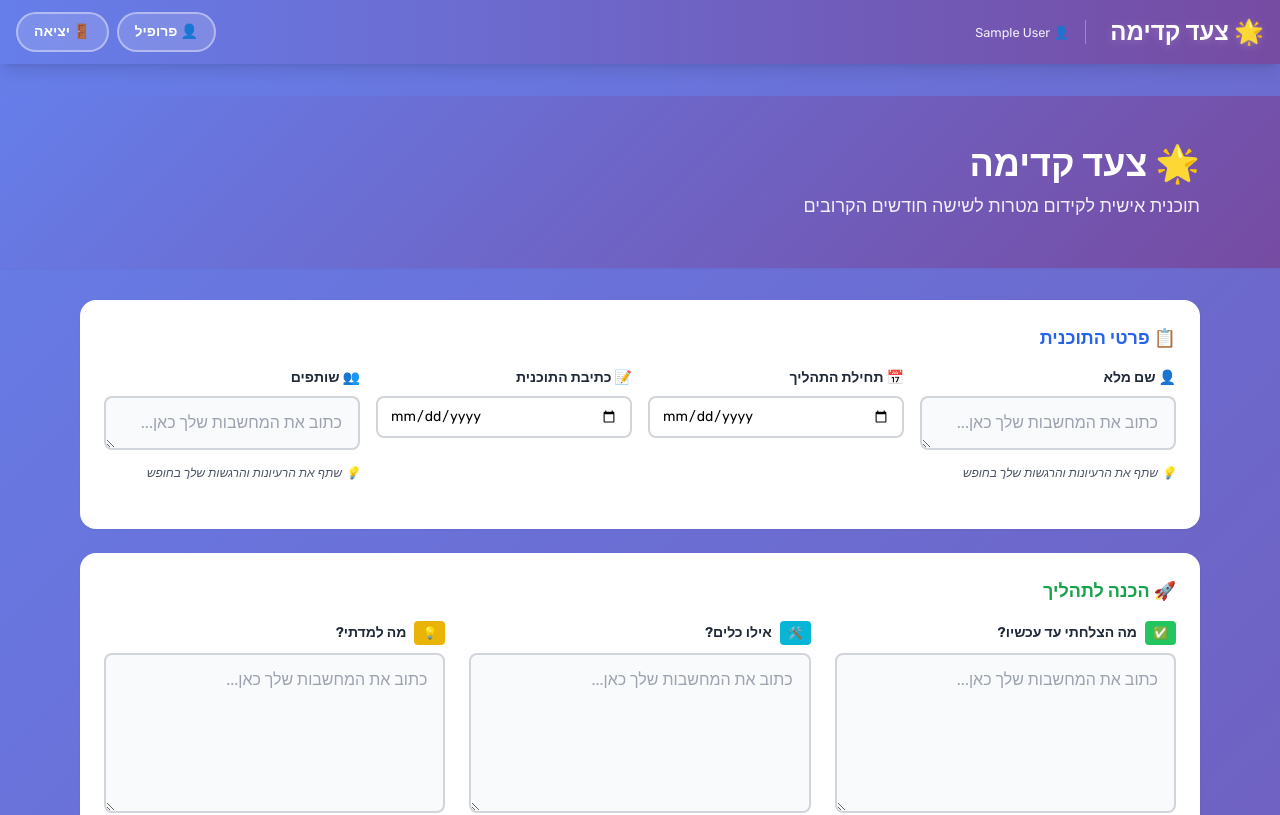
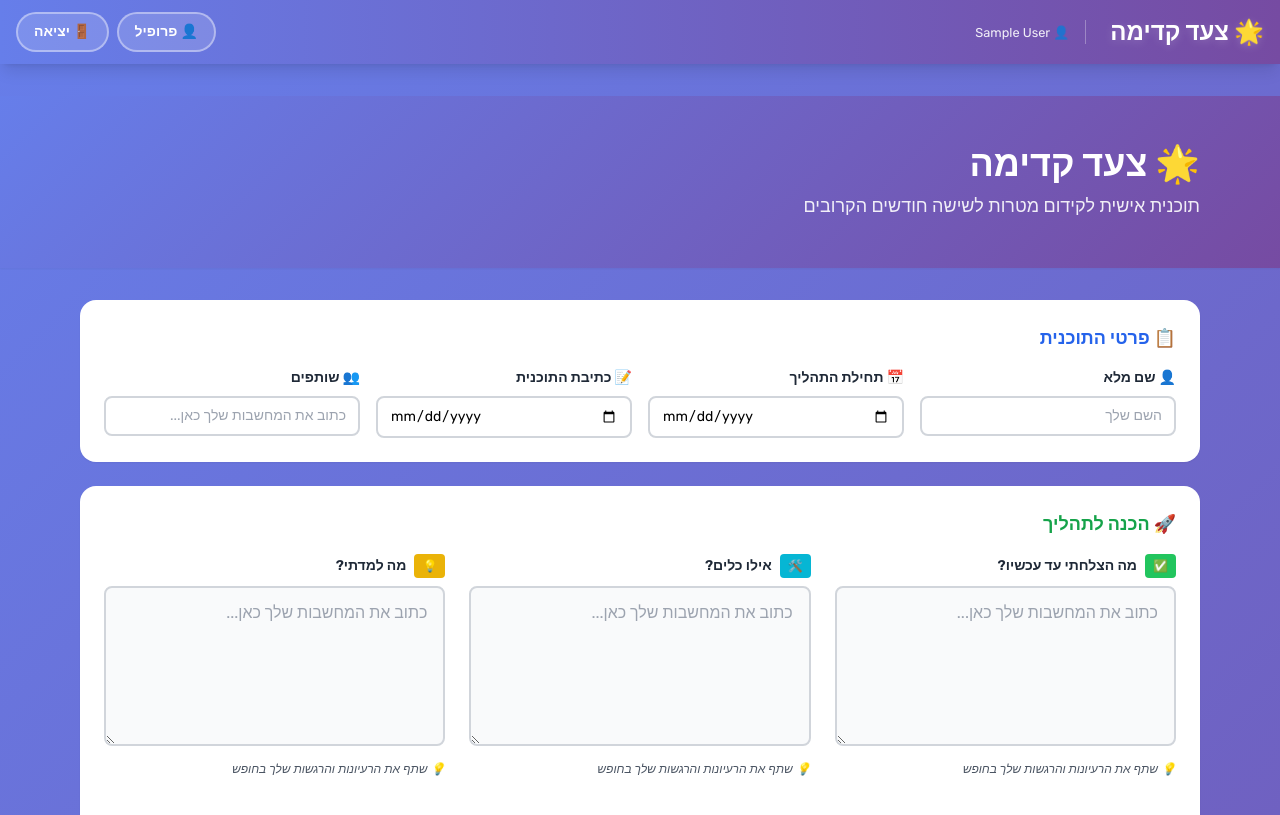
Before and after one commit to Star69995/step-forward, a React (Vite) app: page /form in a window 1280 px wide. Shown: the top 815 px of the page. Built offline with nearby package versions, Linux system fonts and the light colour scheme; no server answers; the database is empty; sample sign-in values are in the browser's storage.

Commit message:
feat: add guidelines document for project workflow and component reuse; update FormSection and FormPage for improved placeholder handling

```diff
--- a/src/components/FormSection.jsx
+++ b/src/components/FormSection.jsx
@@ -1,11 +1,20 @@
 import React from "react";
 import { useFormContext } from "react-hook-form";
 
-const FormSection = ({ name, label, rows = 3, showLabel = true, icon = "📝" }) => {
+const FormSection = ({
+    name,
+    label,
+    rows = 3,
+    showLabel = true,
+    icon = "📝",
+    placeholder = "כתוב את המחשבות שלך כאן...",
+    showHint = true
+}) => {
     const { register } = useFormContext();
+    const isSingleLine = rows === 1;
 
     return (
-        <div className="mb-6 animate-fadeIn">
+        <div className={isSingleLine ? "" : "mb-6 animate-fadeIn"}>
             {/* Label with Icon */}
             {showLabel && (
                 <label className="block text-sm font-semibold text-gray-800 mb-2 tracking-wide flex items-center gap-2">
@@ -14,11 +23,20 @@ const FormSection = ({ name, label, rows = 3, showLabel = true, icon = "📝" })
                 </label>
             )}
 
+            {isSingleLine ? (
+                <input
+                    type="text"
+                    {...register(name)}
+                    placeholder={placeholder}
+                    className="w-full px-3 py-2 border-2 border-gray-300 rounded-lg focus:border-blue-600 focus:outline-none text-sm"
+                />
+            ) : (
+                <>
                     {/* Textarea */}
                     <textarea
                         {...register(name)}
                         rows={rows}
-                placeholder="כתוב את המחשבות שלך כאן..."
+                        placeholder={placeholder}
                         className="w-full px-4 py-3 border-2 border-gray-300 rounded-lg bg-gray-50 text-gray-800 font-sans transition focus:border-purple-600 focus:outline-none focus:ring-2 focus:ring-purple-100 focus:bg-white hover:border-gray-400"
                         style={{
                             minHeight: `${rows * 2.5}rem`,
@@ -29,9 +47,13 @@ const FormSection = ({ name, label, rows = 3, showLabel = true, icon = "📝" })
                     />
 
                     {/* Helper Text */}
+                    {showHint && (
                         <small className="block text-gray-600 mt-2 text-xs italic">
                             💡 שתף את הרעיונות והרגשות שלך בחופש
                         </small>
+                    )}
+                </>
+            )}
         </div>
     );
 };
--- a/src/pages/FormPage.jsx
+++ b/src/pages/FormPage.jsx
@@ -88,7 +88,7 @@ const FormPage = () => {
                         <div className="grid grid-cols-1 md:grid-cols-2 lg:grid-cols-4 gap-4">
                             <div>
                                 <label className="block text-sm font-semibold text-gray-800 mb-2">👤 שם מלא</label>
-                                <FormSection name="name" rows={1} showLabel={false} />
+                                <FormSection name="name" rows={1} showLabel={false} placeholder="השם שלך" />
                             </div>
                             <div>
                                 <label className="block text-sm font-semibold text-gray-800 mb-2">📅 תחילת התהליך</label>
@@ -108,7 +108,7 @@ const FormPage = () => {
                             </div>
                             <div>
                                 <label className="block text-sm font-semibold text-gray-800 mb-2">👥 שותפים</label>
-                                <FormSection name="partners" rows={1} showLabel={false} />
+                                <FormSection name="partners" rows={1} showLabel={false} placeholder="כתוב את המחשבות שלך כאן..." />
                             </div>
                         </div>
                     </div>
```
Also changed, not shown: 1 other file (tests, documents, lock files or other folders). Lines whose indentation alone changed are shown as unchanged.
